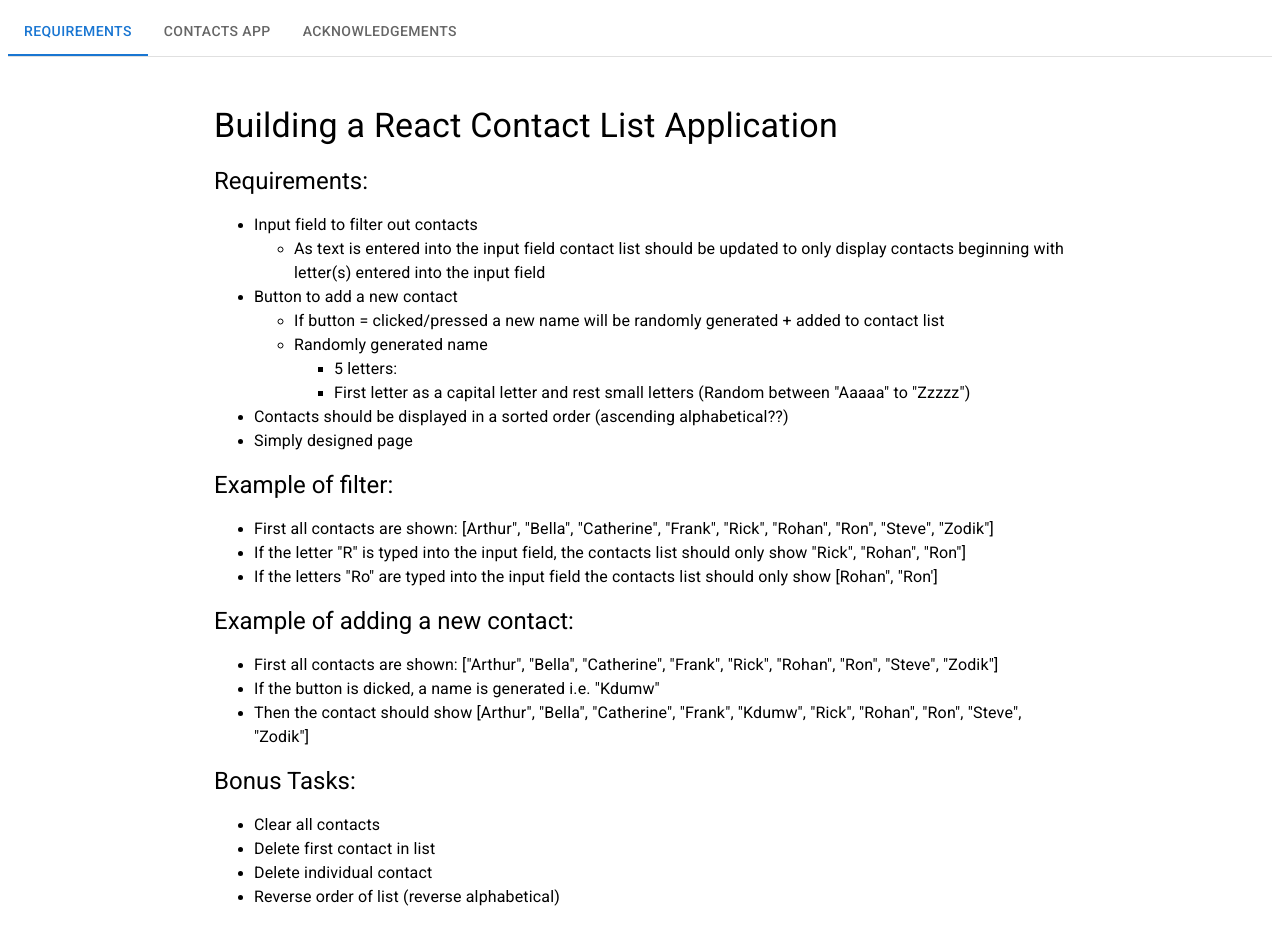
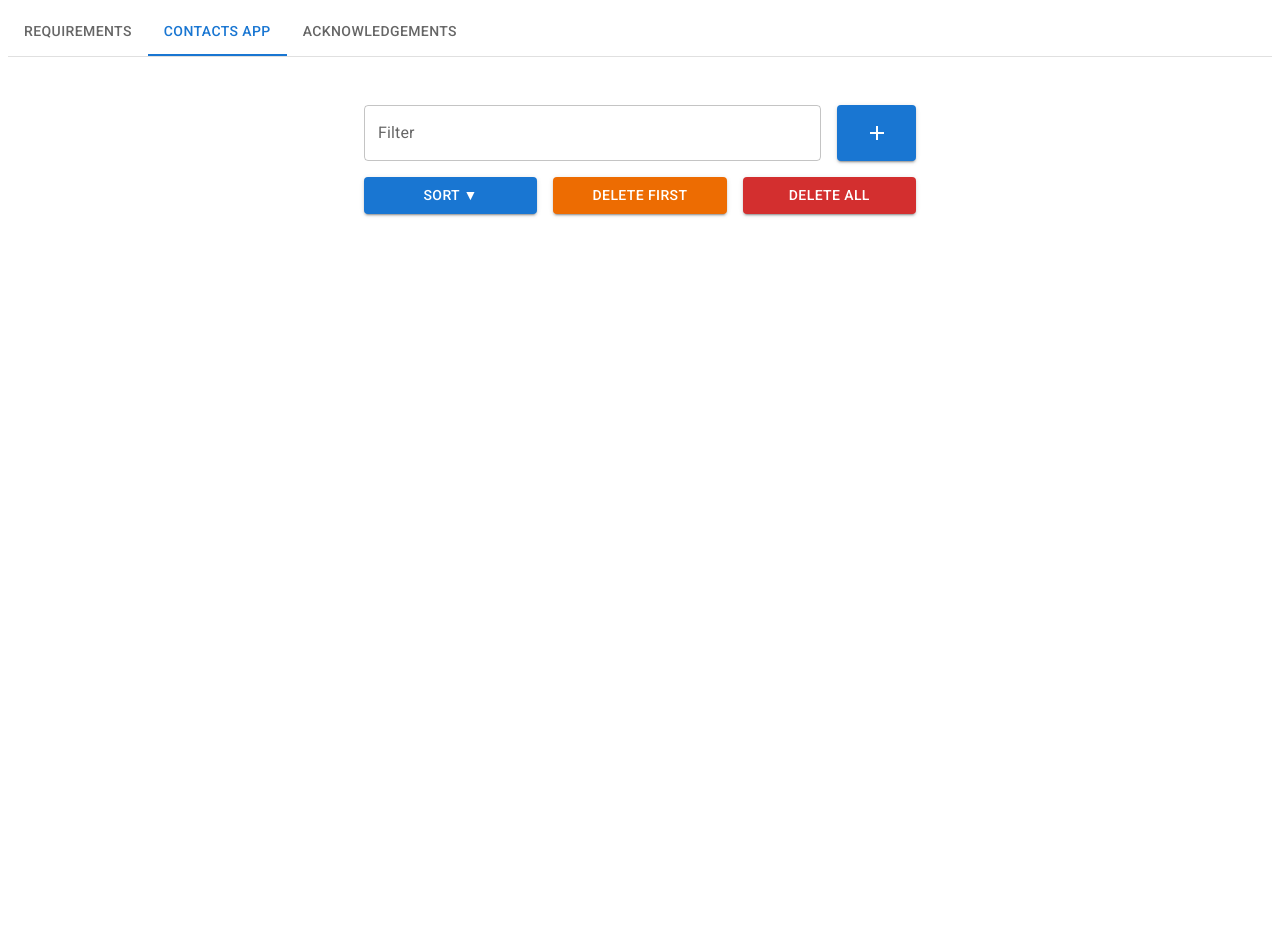
Before and after one commit to jacobgad/contacts-demo, a React (Vite) app: page / in a window 1280 px wide. After the commit the page ends 800 px from the top, so only its background shows below. Built offline with nearby package versions, Linux system fonts and the light colour scheme.

Commit message:
add read me

```diff
--- a/src/App.tsx
+++ b/src/App.tsx
@@ -6,7 +6,7 @@ import Requirements from './Requirements';
 import useLocalStorage from './utils/useLocalStorage';
 
 export default function App() {
-	const [value, setValue] = useLocalStorage<number>('tab', 0);
+	const [value, setValue] = useLocalStorage<number>('tab', 1);
 
 	const handleChange = (event: React.SyntheticEvent, newValue: number) => {
 		setValue(newValue);
```
Also changed, not shown: 1 other file (tests, documents, lock files or other folders).
